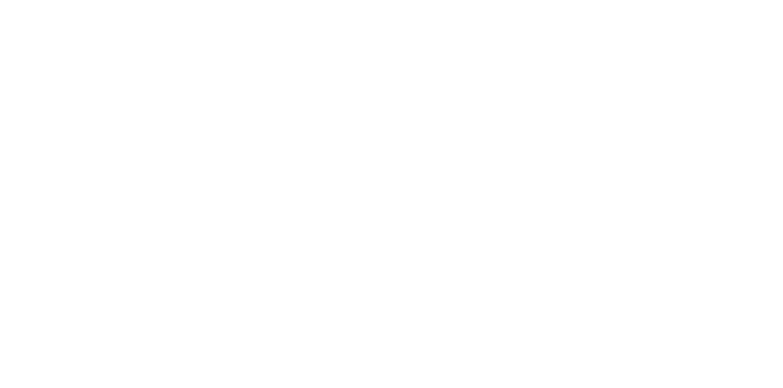
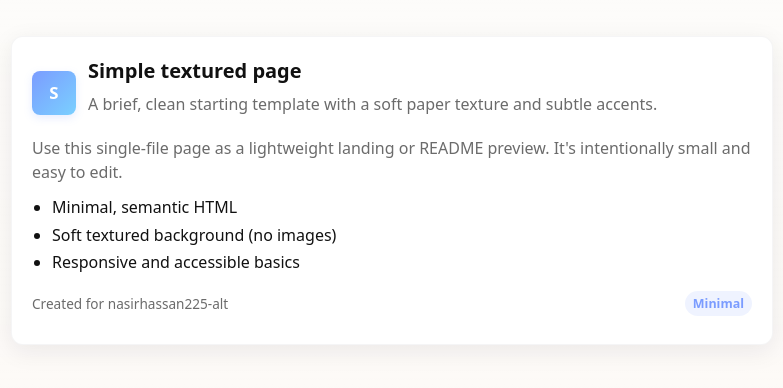
Before and after one commit to nasirhassan225-alt/webdevelopment, a plain HTML site: page index.html in a window 1280 px wide. Shown: the whole page, without its empty margins (248-1031 px from the left). Drawn offline with Linux system fonts and the light colour scheme.

Commit message:
Update index.html

```diff
--- a/index.html
+++ b/index.html
@@ -1,11 +1,105 @@
-<!DOCTYPE html>
+<!doctype html>
 <html lang="en">
 <head>
-  <meta charset="UTF-8" />
-  <meta name="viewport" content="width=device-width, initial-scale=1.0" />
-  <title>gain'n&maintan'n Services</title><!DOCTYPE html>
-<html lang="en">
-<head>
-  <meta charset="UTF-8" />
-  <meta name="viewport" content="width=device-width, initial-scale=1.0" />
-  <title>gain'n&maintan'n Services</title>
+  <meta charset="utf-8" />
+  <meta name="viewport" content="width=device-width,initial-scale=1" />
+  <title>Simple Textured Page</title>
+  <style>
+    :root{
+      --bg:#fbf7f2;
+      --card:#ffffff;
+      --text:#111;
+      --muted:#6b6b6b;
+      --accent:#7b9cff;
+    }
+
+    /* Subtle paper-like texture using layered gradients */
+    html,body{height:100%;margin:0;}
+    body{
+      font-family: system-ui, -apple-system, "Segoe UI", Roboto, "Helvetica Neue", Arial;
+      background:
+        radial-gradient(rgba(0,0,0,0.02) 0.5px, transparent 0.5px) 0 0 / 6px 6px,
+        linear-gradient(180deg, rgba(255,255,255,0.6) 0%, rgba(255,255,255,0.2) 100%),
+        var(--bg);
+      color:var(--text);
+      -webkit-font-smoothing:antialiased;
+      -moz-osx-font-smoothing:grayscale;
+      padding:2.25rem 1rem;
+      display:flex;
+      align-items:flex-start;
+      justify-content:center;
+    }
+
+    .wrap{
+      width:100%;
+      max-width:720px;
+      background:var(--card);
+      border-radius:12px;
+      box-shadow:0 6px 24px rgba(20,30,40,0.08);
+      padding:1.25rem 1.25rem 1.75rem;
+      border:1px solid rgba(15,20,30,0.04);
+    }
+
+    header{
+      display:flex;
+      align-items:center;
+      gap:0.75rem;
+      margin-bottom:0.5rem;
+    }
+    .logo{
+      width:44px;
+      height:44px;
+      border-radius:8px;
+      background:linear-gradient(135deg,var(--accent),#7ad0ff);
+      box-shadow:0 3px 8px rgba(123,156,255,0.18);
+      display:flex;
+      align-items:center;
+      justify-content:center;
+      color:white;
+      font-weight:700;
+      font-size:1.05rem;
+      letter-spacing:0.02em;
+    }
+
+    h1{margin:0;font-size:1.25rem;}
+    p{margin:0.5rem 0 0.75rem;color:var(--muted);line-height:1.5;}
+
+    ul{margin:0.5rem 0 0;padding-left:1.25rem;color:var(--text);}
+    li{margin:0.35rem 0;}
+
+    footer{margin-top:1.1rem;font-size:0.85rem;color:var(--muted);display:flex;justify-content:space-between;align-items:center;}
+    .badge{background:rgba(123,156,255,0.12);color:var(--accent);padding:0.25rem 0.5rem;border-radius:999px;font-weight:600;font-size:0.78rem}
+
+    /* small responsive tweak */
+    @media (max-width:420px){
+      .wrap{padding:1rem;}
+      .logo{width:40px;height:40px;font-size:0.95rem}
+    }
+  </style>
+</head>
+<body>
+  <main class="wrap" role="main">
+    <header>
+      <div class="logo">S</div>
+      <div>
+        <h1>Simple textured page</h1>
+        <p>A brief, clean starting template with a soft paper texture and subtle accents.</p>
+      </div>
+    </header>
+
+    <section aria-label="content">
+      <p>Use this single-file page as a lightweight landing or README preview. It's intentionally small and easy to edit.</p>
+      <ul>
+        <li>Minimal, semantic HTML</li>
+        <li>Soft textured background (no images)</li>
+        <li>Responsive and accessible basics</li>
+      </ul>
+    </section>
+
+    <footer>
+      <div class="muted">Created for nasirhassan225-alt</div>
+      <div class="badge">Minimal</div>
+    </footer>
+  </main>
+</body>
+</html>
```
